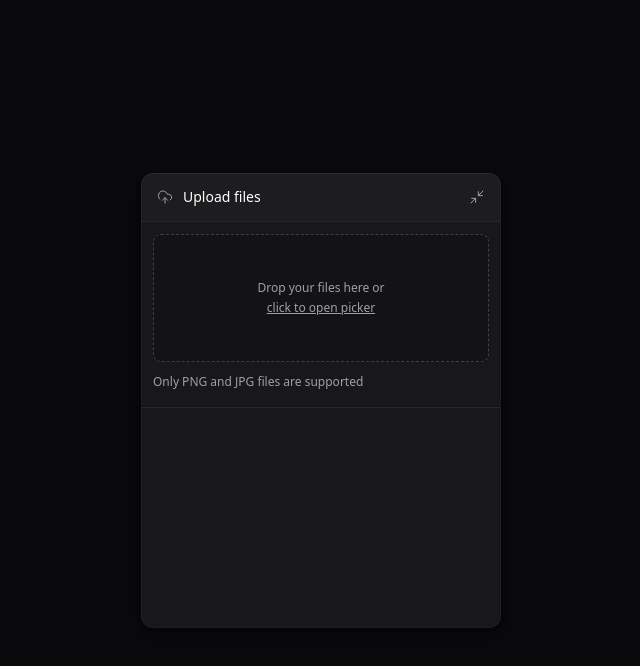
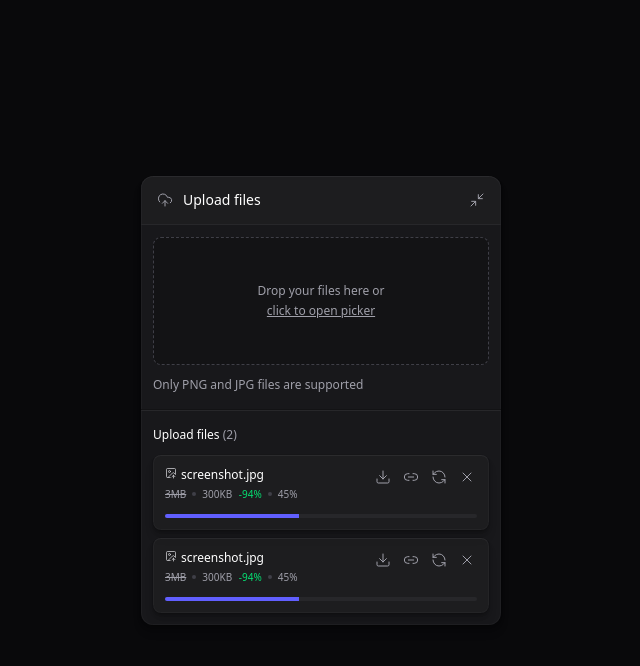
Before and after one commit to RenanEduardo/upload-widget, a React (Vite) app: page / in a window 1280 px wide. Both pictures are taken after a click on the button "Upload files". Shown: the top 666 px of the page, without its empty margins (319-959 px from the left). Built offline with nearby package versions, Linux system fonts and the light colour scheme.

Commit message:
add upload item component

```diff
--- a/package.json
+++ b/package.json
@@ -11,6 +11,7 @@
   },
   "dependencies": {
     "@radix-ui/react-collapsible": "^1.1.3",
+    "@radix-ui/react-progress": "^1.1.2",
     "@tailwindcss/vite": "^4.0.17",
     "lucide-react": "^0.484.0",
     "react": "^19.0.0",
--- /dev/null
+++ b/src/components/upload-widget-upload-item.tsx
@@ -0,0 +1,59 @@
+import * as Progress from '@radix-ui/react-progress';
+import { Download, ImageUp, Link2, RefreshCcw, X } from 'lucide-react';
+import { Button } from './ui/button';
+
+export function UploadWidgetUploadItem() {
+	return (
+		<div className='p-3 rounded-lg flex flex-col gap-3 shadow-content bg-white/[0.02] relative overflow-hidden'>
+			<div className='flex flex-col gap-1'>
+				<span className='text-xs font-medium flex gap-1'>
+					<ImageUp
+						className='size-3 text-zinc-300'
+						strokeWidth={1.5}
+					/>
+					<span>screenshot.jpg</span>
+				</span>
+
+				<span className='text-xxs text-zinc-400 flex gap-1.5 items-center'>
+					<span className='line-through'>3MB</span>
+					<div className='size-1 rounded-full bg-zinc-700' />
+					<span>
+						300KB
+						<span className='text-green-400 ml-1'> -94%</span>
+					</span>
+					<div className='size-1 rounded-full bg-zinc-700' />
+					<span>45%</span>
+				</span>
+			</div>
+
+			<Progress.Root className='bg-zinc-800 rounded-full h-1 overflow-hidden'>
+				<Progress.Indicator
+					className='bg-indigo-500 h-1'
+					style={{ width: '43%' }}
+				/>
+			</Progress.Root>
+
+			<div className='absolute top-2.5 right-2.5 flex items-center gap-1'>
+				<Button size='icon-sm'>
+					<Download className='size-4' strokeWidth={1.5} />
+					<span className='sr-only'>Download compressed image</span>
+				</Button>
+
+				<Button size='icon-sm'>
+					<Link2 className='size-4' strokeWidth={1.5} />
+					<span className='sr-only'>Copy remote URL</span>
+				</Button>
+
+				<Button size='icon-sm'>
+					<RefreshCcw className='size-4' strokeWidth={1.5} />
+					<span className='sr-only'>Retry upload</span>
+				</Button>
+
+				<Button size='icon-sm'>
+					<X className='size-4' strokeWidth={1.5} />
+					<span className='sr-only'>Cancel upload</span>
+				</Button>
+			</div>
+		</div>
+	);
+}
--- a/src/components/upload-widget-upload-list.tsx
+++ b/src/components/upload-widget-upload-list.tsx
@@ -1,3 +1,15 @@
+import { UploadWidgetUploadItem } from './upload-widget-upload-item';
+
 export function UploadWidgetUploadList() {
-	return <div className='px-3 h-48'></div>;
+	return (
+		<div className='px-3 flex flex-col gap-3'>
+			<span className='text-xs font-medium'>
+				Upload files <span className='text-zinc-400'>(2)</span>
+			</span>
+			<div className='flex flex-col gap-2'>
+				<UploadWidgetUploadItem />
+				<UploadWidgetUploadItem />
+			</div>
+		</div>
+	);
 }
```
Also changed, not shown: 1 other file (tests, documents, lock files or other folders).
